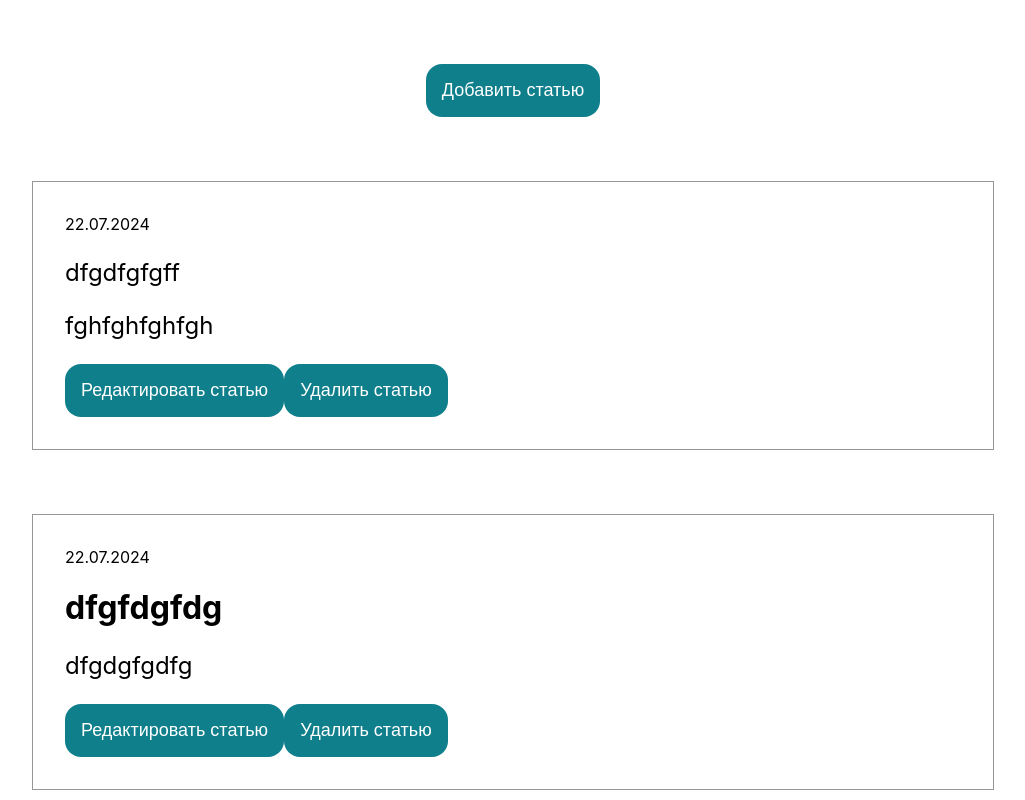
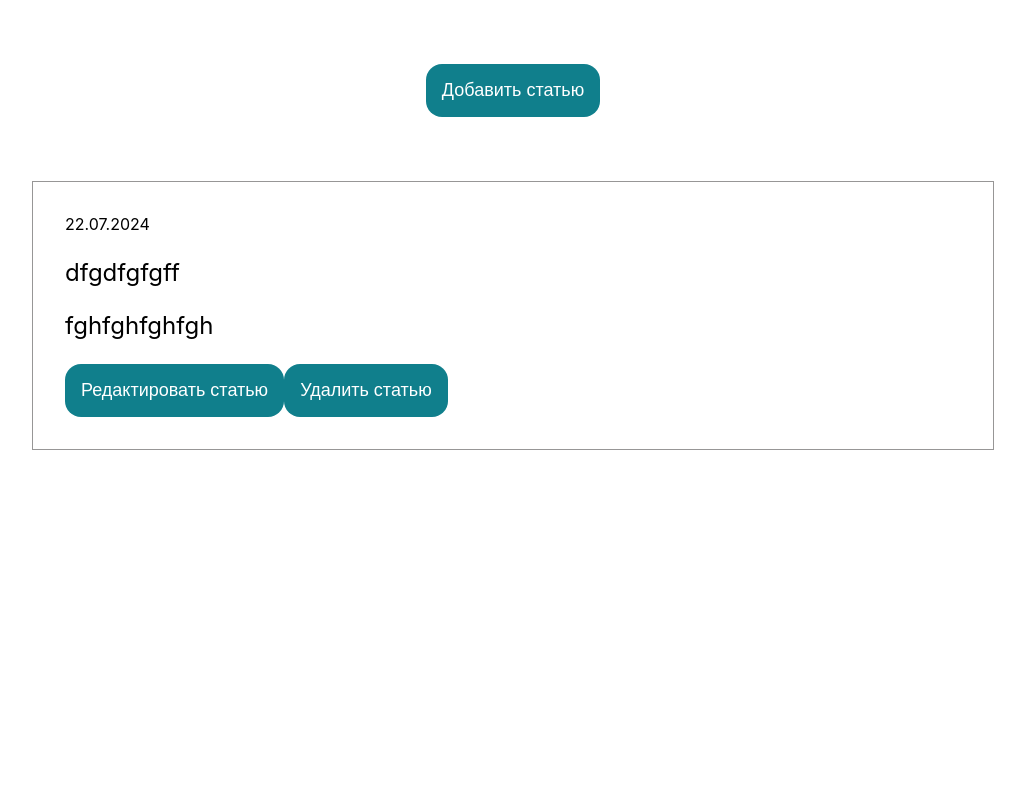
Before and after one commit to Dumacuk1993/test_auto_push, a React (Create React App) app: page / in a window 1280 px wide. Shown: the whole page, without its empty margins (127-1152 px from the left). Built offline with nearby package versions, Linux system fonts and the light colour scheme.

Commit message:
Auto-commit

```diff
--- a/src/data.js
+++ b/src/data.js
@@ -6,14 +6,6 @@ const dataNews = [
     "logo": "",
     "title": "",
     "image": ""
-  },
-  {
-    "id": "133cca63-bdd3-41b3-aa57-5d2ea9e64e31",
-    "html_template": "<p>dfgdgfgdfg</p>",
-    "date": "22.07.2024",
-    "logo": "",
-    "title": "dfgfdgfdg",
-    "image": ""
   }
 ];
 
```
